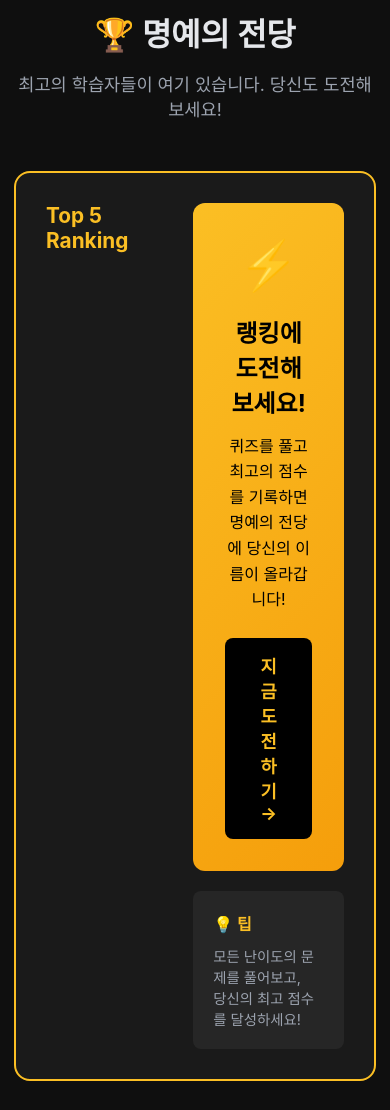
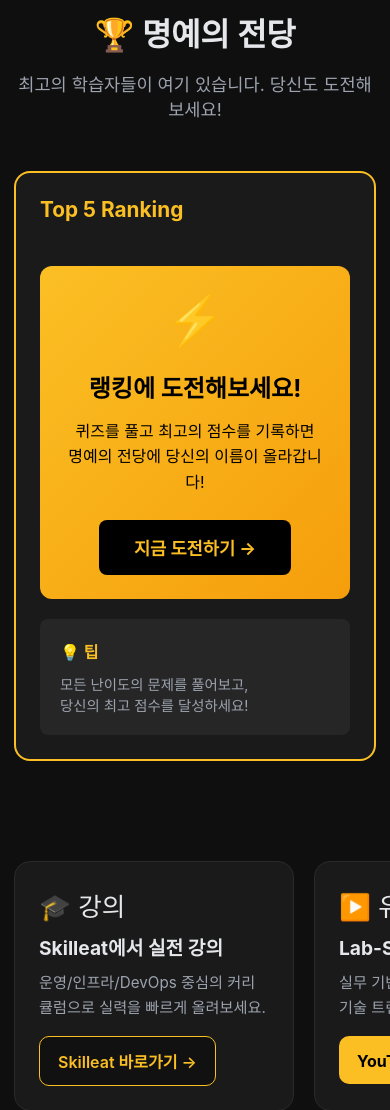
Before and after one commit to keepcraft-go/labForSkilleat, a Flask app: page / in a window 390 px wide; the page is wider, and only the part inside the window is pictured. Shown: the part 645-1755 px from the top of that part. Run offline with Flask 3, Linux system fonts and the light colour scheme; data that the repository does not hold is empty.

Commit message:
change landing page

```diff
--- a/app/static/style.css
+++ b/app/static/style.css
@@ -602,6 +602,18 @@ h2 {
   .news-grid {
     grid-template-columns: 1fr;
   }
+
+  .ranking-grid {
+    grid-template-columns: 1fr !important;
+  }
+
+  .ranking-panel {
+    padding: 24px !important;
+  }
+
+  .ranking-cta {
+    padding: 24px !important;
+  }
 }
 
 @media (max-width: 640px) {
@@ -645,6 +657,14 @@ h2 {
     gap: 6px;
   }
 
+  .ranking-section h2 {
+    font-size: 1.6rem;
+  }
+
+  .ranking-cta h3 {
+    font-size: 1.25rem;
+  }
+
   table {
     display: block;
     overflow-x: auto;
--- a/app/templates/landing.html
+++ b/app/templates/landing.html
@@ -30,14 +30,14 @@
     </div>
 
     <!-- 랭킹 대시보드 섹션 -->
-    <div style="margin-top: 90px;">
+    <div class="ranking-section" style="margin-top: 90px;">
       <div style="text-align: center; margin-bottom: 50px;">
         <h2 style="font-size: 2rem; margin-bottom: 10px;">🏆 명예의 전당</h2>
         <p style="color: #9ca3af; font-size: 1.1rem;">최고의 학습자들이 여기 있습니다. 당신도 도전해보세요!</p>
       </div>
 
-      <div style="background: #1a1a1a; border: 2px solid #fbbf24; border-radius: 16px; padding: 30px; margin-bottom: 40px;">
-        <div style="display: grid; grid-template-columns: 1fr 1fr; gap: 24px;">
+      <div class="ranking-panel" style="background: #1a1a1a; border: 2px solid #fbbf24; border-radius: 16px; padding: 30px; margin-bottom: 40px;">
+        <div class="ranking-grid" style="display: grid; grid-template-columns: 1fr 1fr; gap: 24px;">
           <!-- 좌측: 랭킹 테이블 -->
           <div>
             <h3 style="color: #fbbf24; margin-bottom: 20px; font-size: 1.3rem;">Top 5 Ranking</h3>
@@ -65,7 +65,7 @@
 
           <!-- 우측: CTA 섹션 -->
           <div style="display: flex; flex-direction: column; justify-content: center;">
-            <div style="background: linear-gradient(135deg, #fbbf24 0%, #f59e0b 100%); padding: 32px; border-radius: 12px; text-align: center; max-width: 100%;">
+            <div class="ranking-cta" style="background: linear-gradient(135deg, #fbbf24 0%, #f59e0b 100%); padding: 32px; border-radius: 12px; text-align: center; max-width: 100%;">
               <div style="font-size: 3rem; margin-bottom: 20px;">⚡</div>
               <h3 style="color: #000; font-size: 1.5rem; margin-bottom: 15px;">랭킹에 도전해보세요!</h3>
               <p style="color: #000; font-size: 1rem; margin-bottom: 25px; line-height: 1.6;">
```
